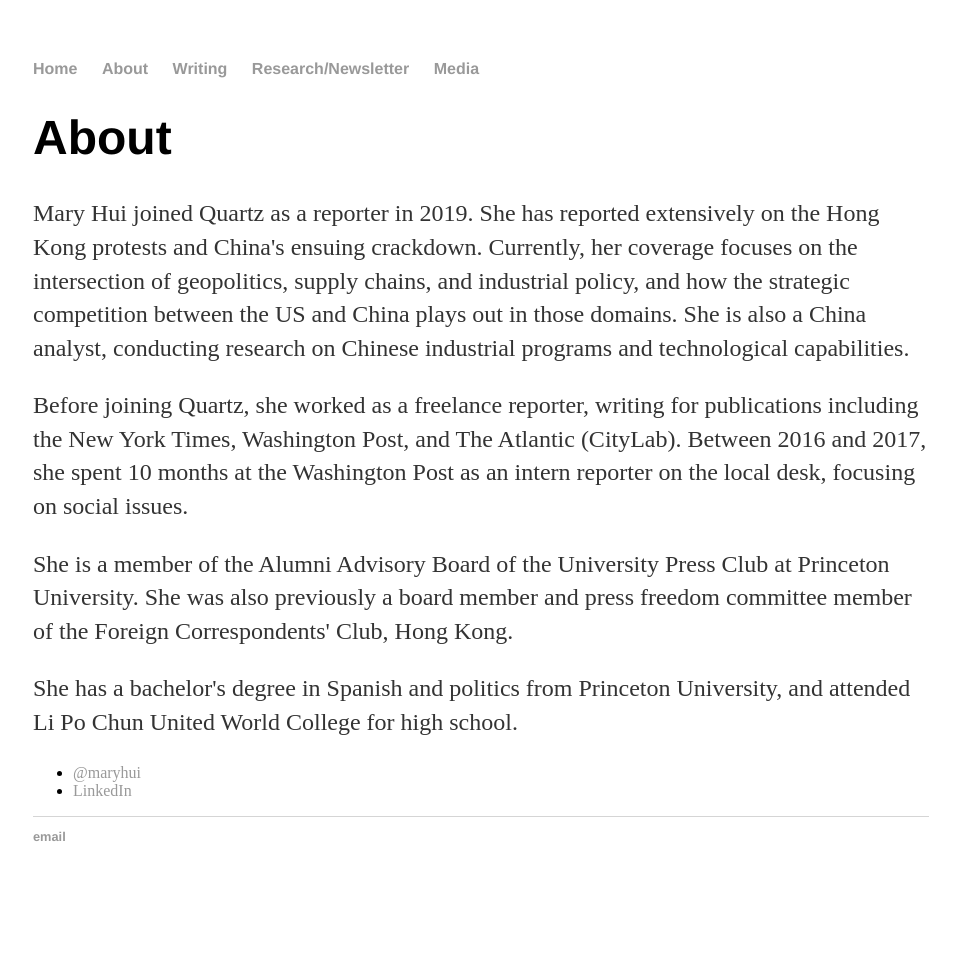
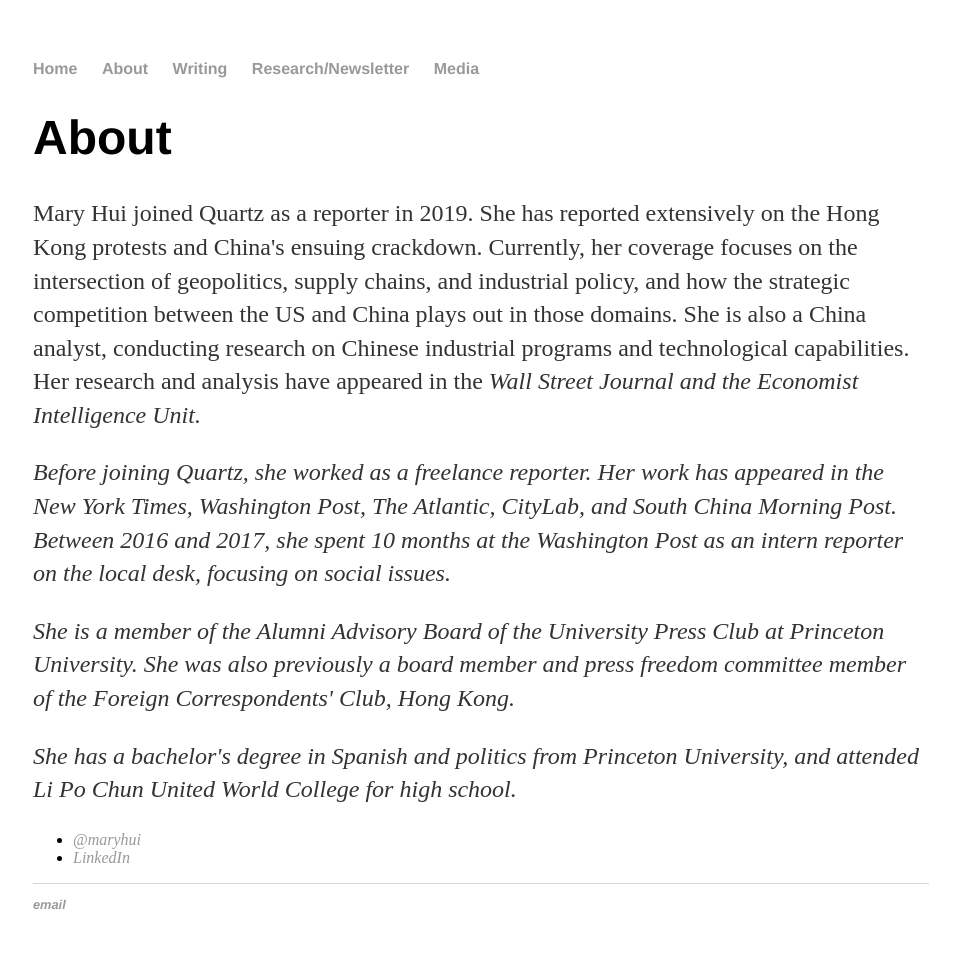
Before and after one commit to marykmhui/marykmhui, a Jekyll site: the page built from about/index.html, in a window 1280 px wide. Shown: the whole page, without its empty margins (159-1119 px from the left). Built offline with Jekyll 4.4.1, drawn with Linux system fonts in a browser that asks for light colours; before the commit the page ends 904 px from its top, so only the background shows below that.

Commit message:
Update index.html

```diff
--- a/about/index.html
+++ b/about/index.html
@@ -5,8 +5,8 @@
 
 		<div class="about">
 			<h1>About</h1>
-			<p>Mary Hui joined Quartz as a reporter in 2019. She has reported extensively on the Hong Kong protests and China's ensuing crackdown. Currently, her coverage focuses on the intersection of geopolitics, supply chains, and industrial policy, and how the strategic competition between the US and China plays out in those domains. She is also a China analyst, conducting research on Chinese industrial programs and technological capabilities.<p>
-			Before joining Quartz, she worked as a freelance reporter, writing for publications including the New York Times, Washington Post, and The Atlantic (CityLab). Between 2016 and 2017, she spent 10 months at the Washington Post as an intern reporter on the local desk, focusing on social issues.<p>
+			<p>Mary Hui joined Quartz as a reporter in 2019. She has reported extensively on the Hong Kong protests and China's ensuing crackdown. Currently, her coverage focuses on the intersection of geopolitics, supply chains, and industrial policy, and how the strategic competition between the US and China plays out in those domains. She is also a China analyst, conducting research on Chinese industrial programs and technological capabilities. Her research and analysis have appeared in the <i> Wall Street Journal<i>  and the Economist Intelligence Unit.<p>
+			Before joining Quartz, she worked as a freelance reporter. Her work has appeared in the <i>New York Times<i>, <i>Washington Post<i>, <i>The Atlantic<i>, <i>CityLab<i>, and <i>South China Morning Post<i>. Between 2016 and 2017, she spent 10 months at the Washington Post as an intern reporter on the local desk, focusing on social issues.<p>
 			She is a member of the Alumni Advisory Board of the University Press Club at Princeton University. She was also previously a board member and press freedom committee member of the Foreign Correspondents' Club, Hong Kong.<p>
 			She has a bachelor's degree in Spanish and politics from Princeton University, and attended Li Po Chun United World College for high school.</p>
 
```
